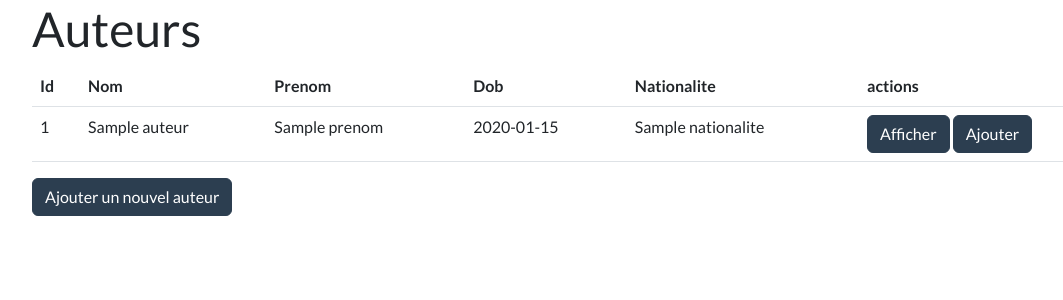
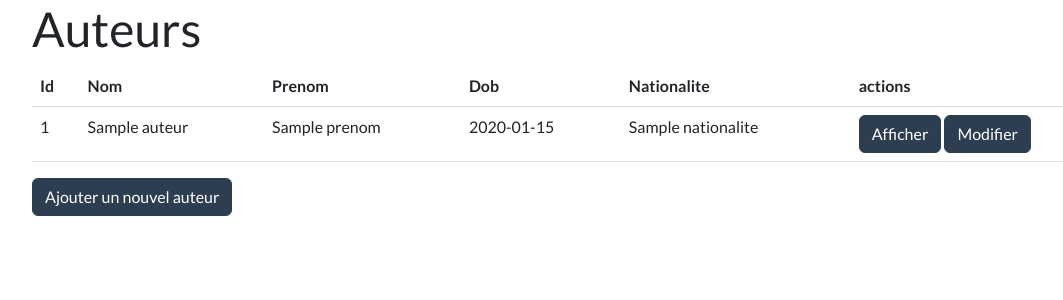
Before and after one commit to adaG99/SymfonyRepo, a Symfony app: template templates/auteur/index.html.twig in a window 1280 px wide. Shown: the part 72-372 px from the top of the page, without its empty margins (50-1113 px from the left). Run offline with Twig, Linux system fonts and the light colour scheme; the template is opened without the code that fills it: most values are stand-ins (such as "Sample title", 1, 10 or a date in 2020); some libraries are stand-ins or nearby versions.

Commit message:
Update index.html.twig

```diff
--- a/templates/auteur/index.html.twig
+++ b/templates/auteur/index.html.twig
@@ -27,7 +27,7 @@
                 <td>
 
                     <button type="button" class="btn btn-primary" onclick="window.location='{{ path('app_auteur_show', {'id': auteur.id}) }}'">Afficher</button>
-                    <button type="button" class="btn btn-primary" onclick="window.location='{{ path('app_auteur_edit', {'id': auteur.id}) }}'">Ajouter</button>
+                    <button type="button" class="btn btn-primary" onclick="window.location='{{ path('app_auteur_edit', {'id': auteur.id}) }}'">Modifier</button>
 
                 </td>
             </tr>
```
